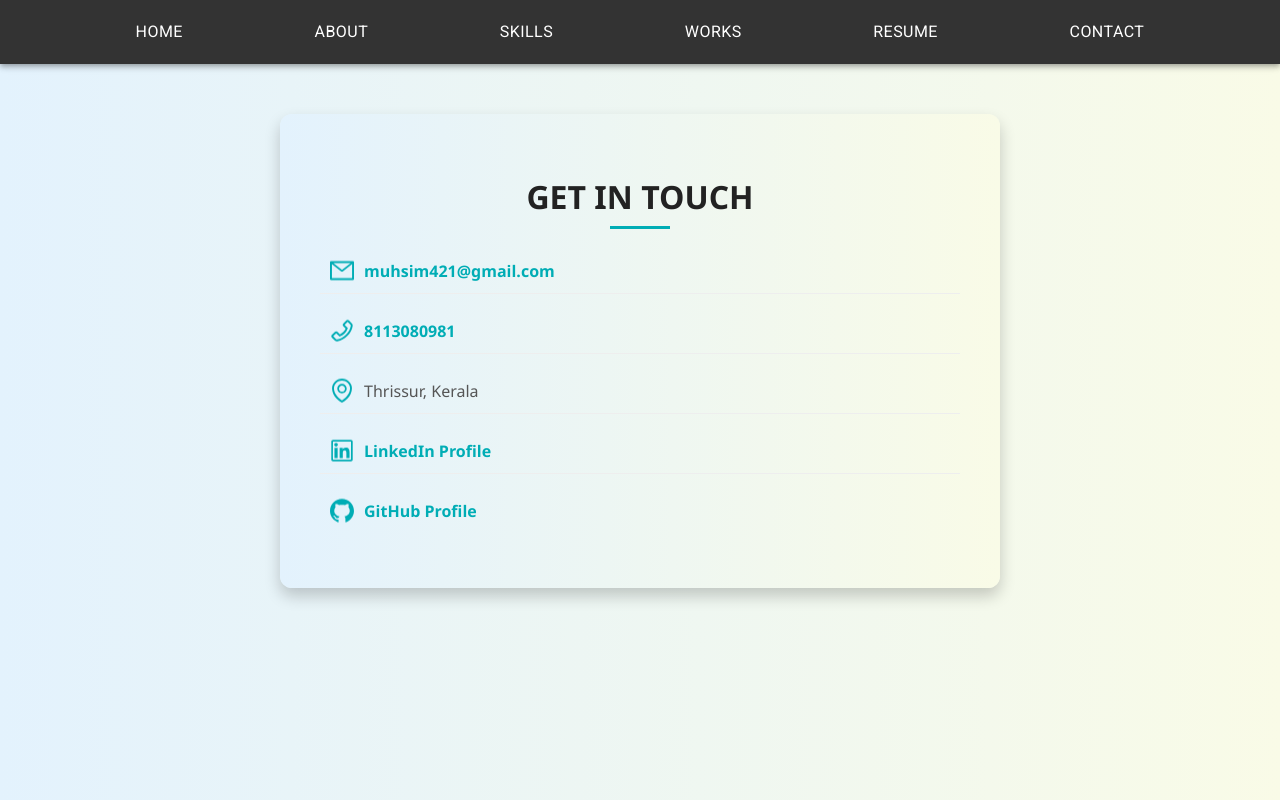
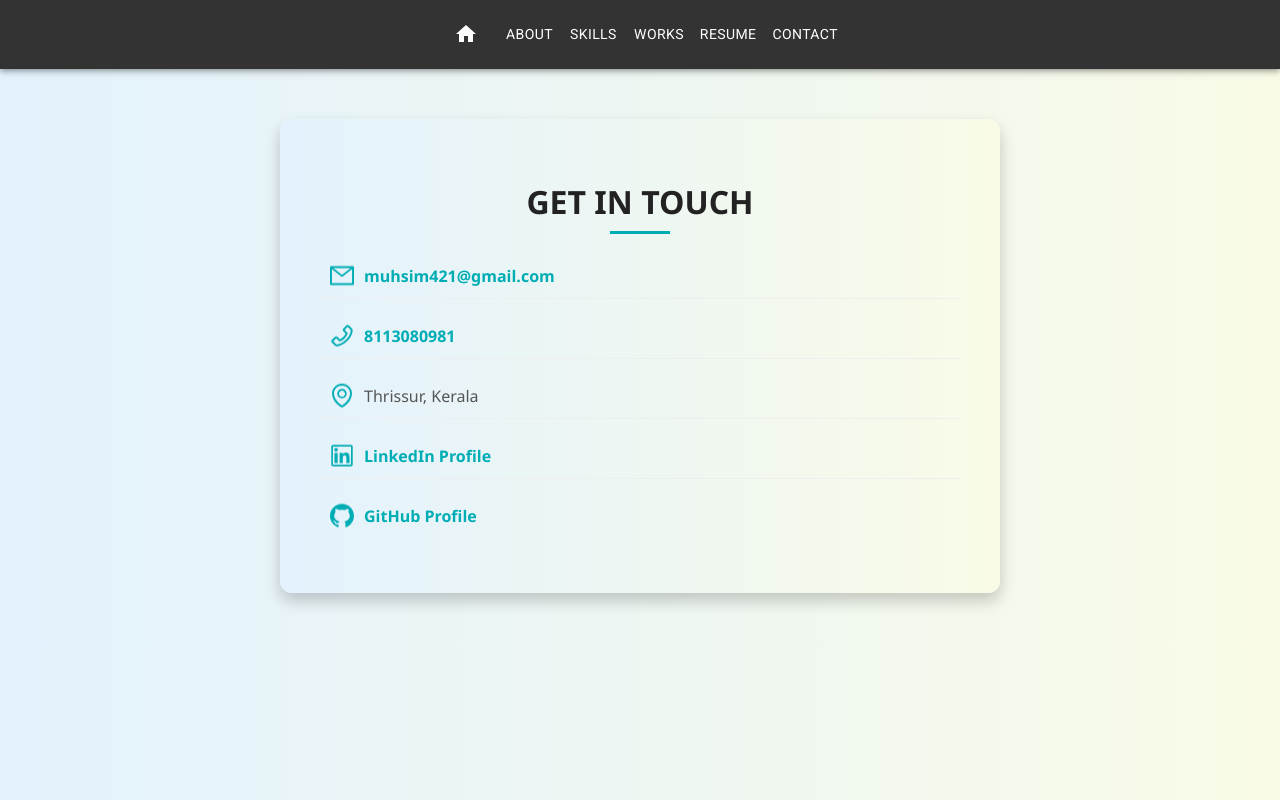
Before and after one commit to muhsina-km/portfolio-Muhsina-km, a React (Create React App) app: page /contact in a window 1280 px wide. Built offline with nearby package versions, Linux system fonts and the light colour scheme.

Commit message:
Add files via upload

```diff
--- a/public/index.html
+++ b/public/index.html
@@ -8,8 +8,8 @@
     <meta name="viewport" content="width=device-width, initial-scale=1" />
     <meta name="theme-color" content="#000000" />
     <meta
-      name="description"
-      content="Web site created using create-react-app"
+      name="Muhsina km"
+      content="Portfolio"
     />
     <link rel="apple-touch-icon" href="%PUBLIC_URL%/logo192.png" />
     <!--
--- a/src/components/Home.css
+++ b/src/components/Home.css
@@ -5,50 +5,6 @@ body {
   background: linear-gradient(to right, #e3f2fd, #f9fbe7);
   color: #333333;
   overflow-x: hidden; /* Prevent horizontal scroll */
-}
-
-/* Navbar Styling */
-.navbar {
-  display: flex;
-  justify-content: space-between;
-  align-items: center;
-  padding: 15px 30px;
-  background: #00adb5;
-  color: white;
-  position: sticky;
-  top: 0;
-  z-index: 1000;
-  box-shadow: 0 4px 8px rgba(0, 0, 0, 0.1);
-  transition: background 0.3s ease;
-}
-
-.navbar a {
-  color: white;
-  text-decoration: none;
-  font-weight: bold;
-  margin: 0 10px;
-  transition: color 0.3s ease;
-}
-
-.navbar a:hover {
-  color: #e0f7fa;
-}
-
-.navbar-logo {
-  font-size: 1.5rem;
-  font-weight: bold;
-}
-
-.navbar-links {
-  display: flex;
-  gap: 20px;
-}
-
-@media (max-width: 768px) {
-  .navbar-links {
-    flex-direction: column;
-    align-items: center;
-  }
 }
 
 /* Home Page Container */
--- a/src/components/Navbar.jsx
+++ b/src/components/Navbar.jsx
@@ -5,9 +5,9 @@ import Toolbar from '@mui/material/Toolbar';
 import Container from '@mui/material/Container';
 import Button from '@mui/material/Button';
 import { Link } from 'react-router-dom';
+import HomeIcon from '@mui/icons-material/Home';
 
 const pages = [
-  { name: 'HOME', path: '/' },
   { name: 'ABOUT', path: '/about' },
   { name: 'SKILLS', path: '/skills' },
   { name: 'WORKS', path: '/works' },
@@ -15,7 +15,7 @@ const pages = [
   { name: 'CONTACT', path: '/contact' },
 ];
 
-function Navbar() {
+function ResponsiveAppBar() {
   return (
     <AppBar position="static" sx={{ backgroundColor: '#333333' }}>
       <Container maxWidth="xl">
@@ -24,27 +24,32 @@ function Navbar() {
             sx={{
               flexGrow: 1,
               display: 'flex',
-              flexDirection: { xs: 'column', sm: 'row' }, // Stack buttons on small screens
-              justifyContent: { xs: 'center', sm: 'space-evenly' }, // Center for mobile, evenly spaced for larger screens
-              alignItems: 'center',
-              gap: { xs: 1, sm: 0 }, // Add spacing between buttons for mobile
-              padding: { xs: 1, sm: 0 }, // Add padding for mobile
+              justifyContent: 'center',
             }}
           >
+            <Button
+              sx={{
+                my: 2,
+                color: 'white',
+                // display: 'block',
+                // textTransform: 'uppercase',
+              }}
+              component={Link}
+              to="/"
+            >
+             <HomeIcon />
+            </Button>
             {pages.map((page) => (
               <Button
                 key={page.name}
                 sx={{
+                  my: 2,
                   color: 'white',
                   display: 'block',
-                  width: { xs: '100%', sm: 'auto' }, // Full-width buttons on mobile
-                  textAlign: 'center',
-                  padding: '10px 20px',
-                  fontSize: { xs: '0.9rem', sm: '1rem' }, // Adjust font size for smaller screens
-                  textTransform: 'uppercase',
+                  textTransform: 'uppercase', // Optional: makes the text uppercase
                 }}
                 component={Link}
-                to={page.path}
+                to={page.path} // Use Link's 'to' prop for navigation
               >
                 {page.name}
               </Button>
@@ -56,4 +61,4 @@ function Navbar() {
   );
 }
 
-export default Navbar;
+export default ResponsiveAppBar;
```
